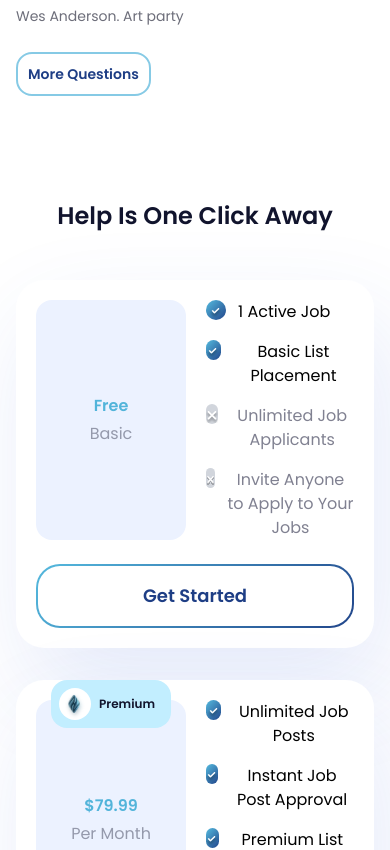
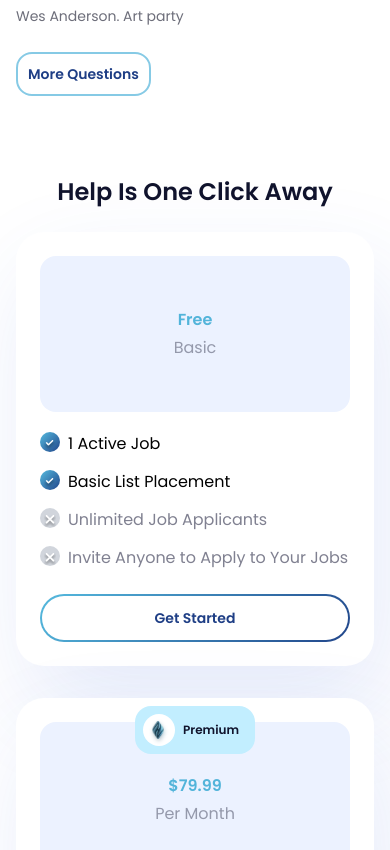
Before and after one commit to EasinTanvir/technical-task, a React (Vite) app: page / in a window 390 px wide. Shown: the part 4260-5110 px from the top of the page. Built offline with nearby package versions, Linux system fonts and the light colour scheme.

Commit message:
update pricing card responsive issues

```diff
--- a/src/components/landingPage/HelpClick/HelpClick.jsx
+++ b/src/components/landingPage/HelpClick/HelpClick.jsx
@@ -3,10 +3,11 @@ import Container from "../../shared/Container";
 import Heading from "../../ui/Heading";
 import PricingCard from "./PricingCard";
 import { pricingPlans } from "../../../data/pricingPlans";
+import Section from "../../shared/Section";
 
 const HelpClick = () => {
   return (
-    <section className="py-16 md:py-24">
+    <Section>
       <Container>
         <Heading
           as="h2"
@@ -17,7 +18,8 @@ const HelpClick = () => {
 
         <div
           className="
-            mt-12
+            sm:mt-12
+            mt-6
             grid
             gap-8
 
@@ -29,7 +31,7 @@ const HelpClick = () => {
           ))}
         </div>
       </Container>
-    </section>
+    </Section>
   );
 };
 
--- a/src/components/landingPage/HelpClick/PricingCard.jsx
+++ b/src/components/landingPage/HelpClick/PricingCard.jsx
@@ -16,20 +16,21 @@ const PricingCard = ({ plan }) => {
         relative
         rounded-[28px]
         bg-white
-        p-5
+        p-6
         md:p-6
         shadow-research-card
 
 
       `}
     >
-      <div className="flex gap-5 md:gap-6">
+      <div className="flex sm:flex-row flex-col gap-5 md:gap-6">
         {/* Left Side */}
         <div
           className="
             relative
             flex
-            w-[150px]
+            sm:w-37.5
+            w-full
             shrink-0
             flex-col
             items-center
@@ -49,7 +50,7 @@ const PricingCard = ({ plan }) => {
               text="Premium"
               className="
       absolute
-      -top-5
+      -top-4
       left-1/2
       -translate-x-1/2
       pe-4
@@ -73,9 +74,12 @@ const PricingCard = ({ plan }) => {
 
         {/* Right Side */}
         <div className="flex flex-1 flex-col justify-center">
-          <ul className="space-y-4">
+          <ul className="sm:space-y-4 space-y-3.5">
             {plan.features.map((feature) => (
-              <li key={feature.text} className="flex items-start gap-3">
+              <li
+                key={feature.text}
+                className="flex items-start sm:gap-3 gap-2"
+              >
                 <StatusIcon
                   icon={feature.active ? tikIcon : crossIcon}
                   className={
@@ -87,11 +91,7 @@ const PricingCard = ({ plan }) => {
 
                 <Text
                   as="span"
-                  className={
-                    feature.active
-                      ? "text-plan-card-active-feature"
-                      : "text-member-ship-text"
-                  }
+                  className={`${feature.active ? "text-plan-card-active-feature" : "text-member-ship-text"} text-start!`}
                 >
                   {feature.text}
                 </Text>
@@ -106,7 +106,8 @@ const PricingCard = ({ plan }) => {
           mt-6
           w-full
           rounded-full
-          py-4
+          sm:py-4
+          py-3
           text-lg font-semibold
 
           ${
--- a/src/components/ui/Button.jsx
+++ b/src/components/ui/Button.jsx
@@ -5,7 +5,7 @@ const Button = ({ children, className = "", ...props }) => {
     <button
       className={`
         ${className}
-        cursor-pointer
+        cursor-pointer sm:text-base text-sm
       `}
       {...props}
     >
```
